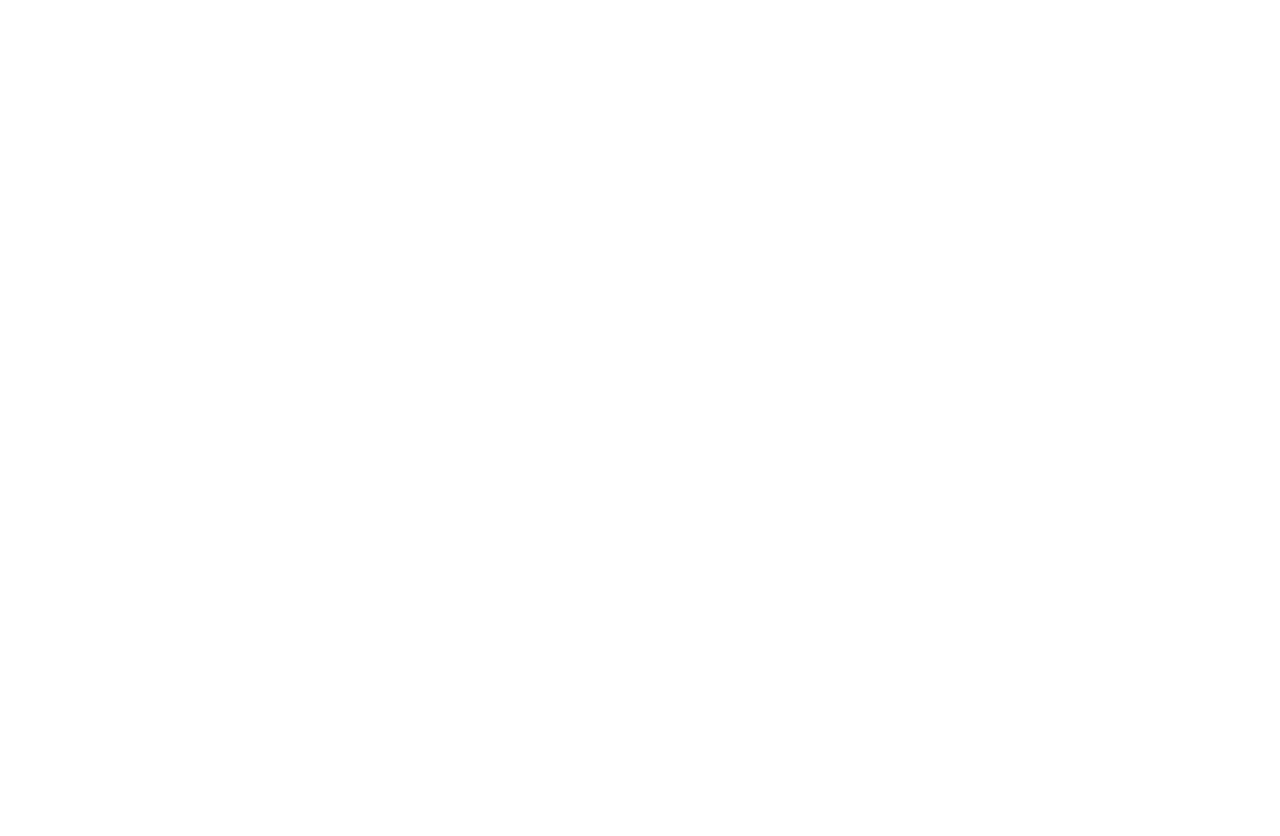
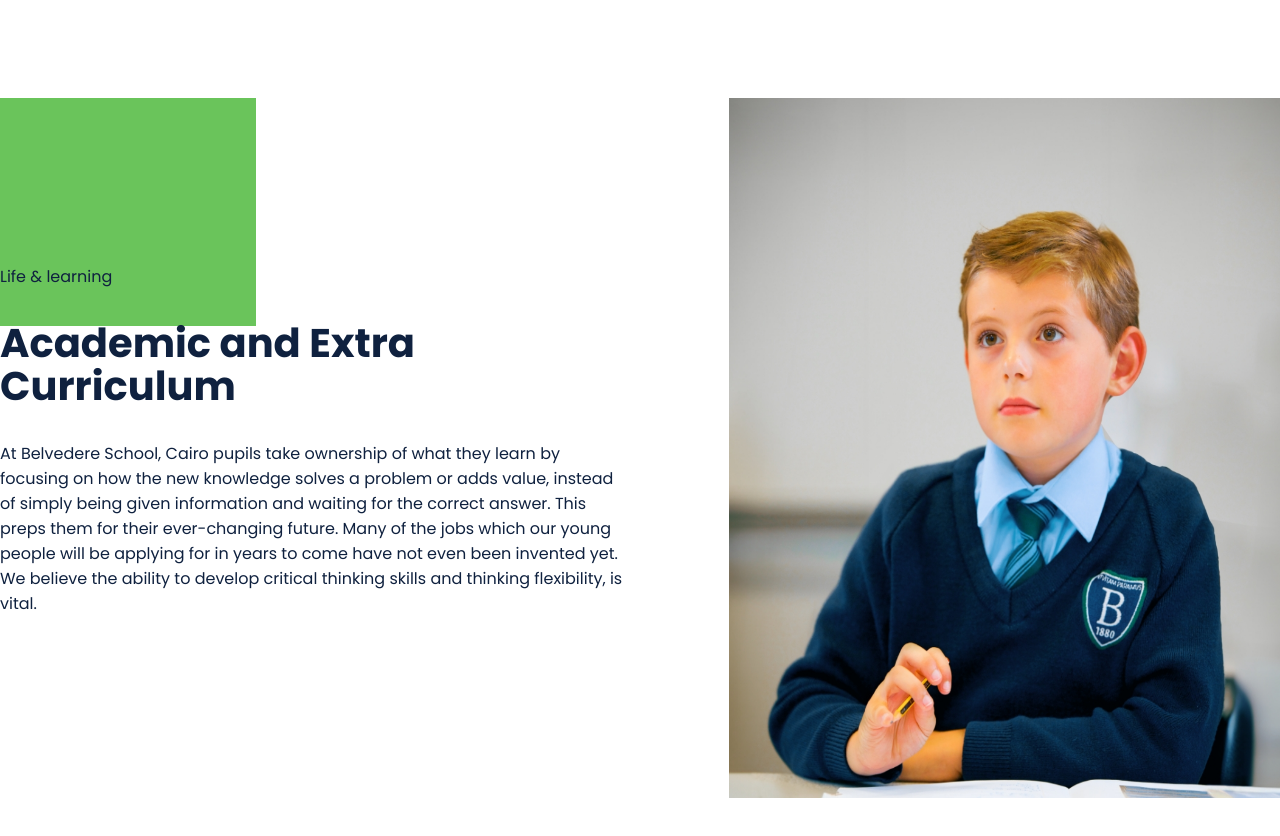
Before and after one commit to Mohamed-4rarh/belvedera-school, a Next.js app: page / in a window 1280 px wide. Shown: the part 1472-2308 px from the top of the page. Before the commit the page ends 1570 px from the top, so only its background shows below. Built offline with nearby package versions, Linux system fonts and the light colour scheme.

Commit message:
life - home page pc

```diff
--- a/app/layout.jsx
+++ b/app/layout.jsx
@@ -3,7 +3,7 @@
 import './globals.css'
 
 export const metadata = {
-  title: 'Belvdera School',
+  title: 'Belvedera School',
   description: 'Generated by create next app',
 }
 
--- a/app/page.jsx
+++ b/app/page.jsx
@@ -3,12 +3,14 @@
 import Link from 'next/link'
 import Hero from '@/containers/home/Hero'
 import History from '@/containers/home/History'
+import Life from '@/containers/home/Life'
 
 export default function Home() {
   return(
     <>
       <Hero />
       <History />
+      <Life />
     </>
   )
 }
--- /dev/null
+++ b/containers/home/Life.jsx
@@ -0,0 +1,28 @@
+import Image from 'next/image'
+import React from 'react'
+import '@/styles/life.css'
+
+export default function Life() {
+  return (
+    <section className='life__section'>
+        <div className='container'>
+            <div className='life__content'>
+                <span>Life & learning</span>
+                <h2>Academic and Extra <br /> Curriculum</h2>
+                <p>
+                    At Belvedere School, Cairo pupils take ownership of what they learn by focusing on how the new knowledge solves a problem or adds value, instead of simply being given information and waiting for the correct answer. This preps them for their ever-changing future. Many of the jobs which our young people will be applying for in years to come have not even been invented yet.
+                    <br />
+                    We believe the ability to develop critical thinking skills and thinking flexibility, is vital.
+                </p>
+            </div>
+            <div className='life__image'>
+                <Image
+                    src={'/lifeHome.jpg'}
+                    fill
+                    unoptimized
+                />
+            </div>
+        </div>
+    </section>
+  )
+}
--- a/styles/history.css
+++ b/styles/history.css
@@ -20,10 +20,6 @@
     justify-content: center;
     gap: 60px;
     align-items: center;
-}
-
-.history__section .history__content::before {
-
 }
 
 .history__section .history__content span {
--- /dev/null
+++ b/styles/life.css
@@ -0,0 +1,51 @@
+/* life section container in home page */
+
+.life__section {
+    position: relative;
+    margin-bottom: 170px;
+}
+
+.life__section::before {
+    position: absolute;
+    content: '';
+    top: 0;
+    left: 0;
+    width: 20%;
+    height: 32.5%;
+    background-color: #6AC45B;
+    z-index: -1;
+}
+
+.life__section .container {
+    display: flex;
+    justify-content: center;
+    gap: 100px;
+    align-items: center;
+
+}
+
+.life__content span {
+    font-size: 16px;
+    line-height: 22px;
+    color: #0F213F;
+}
+
+.life__content h2 {
+    font-size: 40px;
+    color: #0F213F;
+    font-weight: bold;
+    line-height: 43px;
+}
+
+.life__content p {
+    font-size: 16px;
+    font-weight: 400;
+    max-width: 800px;
+    color: #0F213F;
+}
+
+.life__image {
+    position: relative;
+    width: 700px;
+    height: 700px;
+}
```
Also changed, not shown: public/lifeHome.jpg (added).
